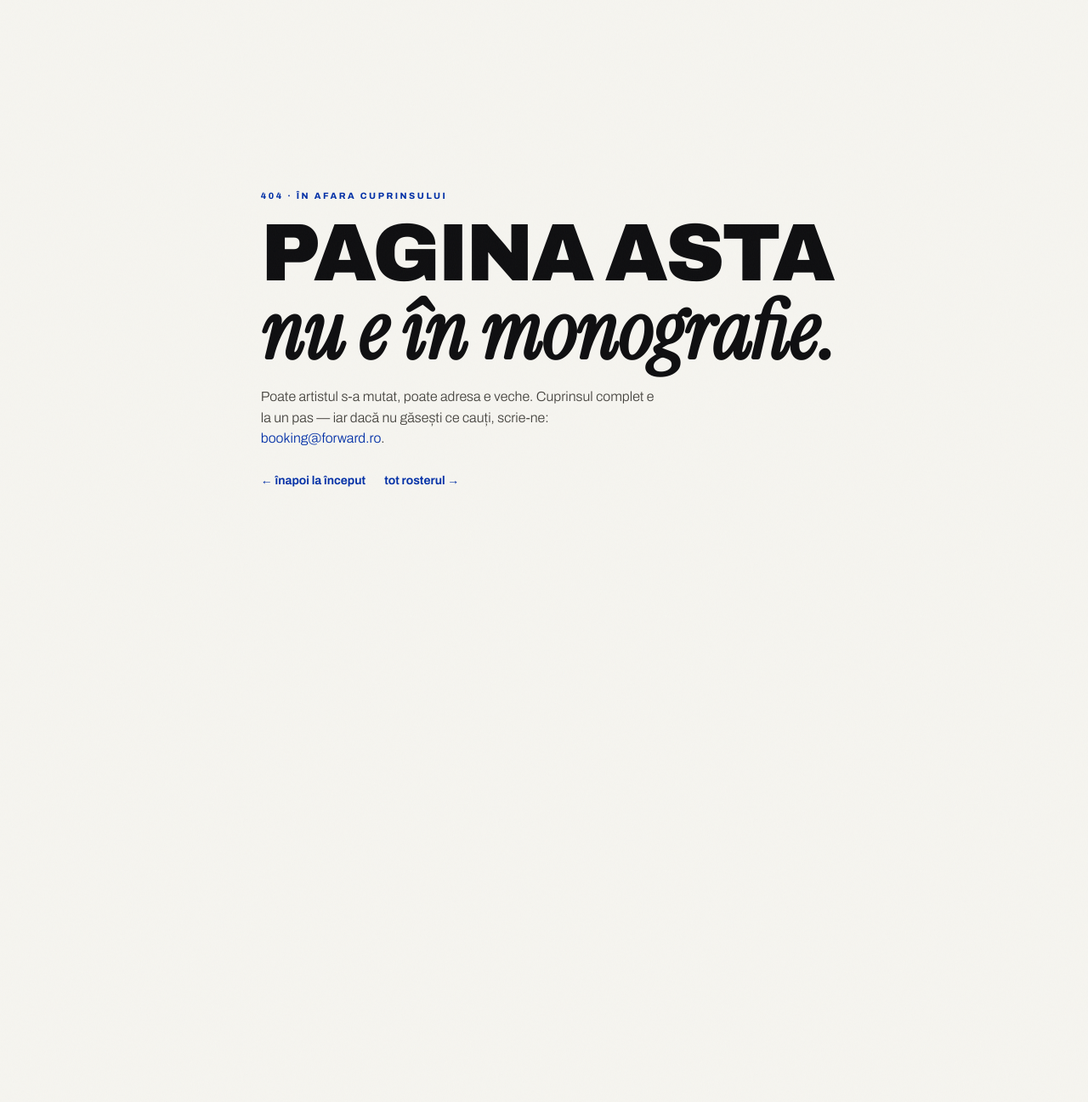
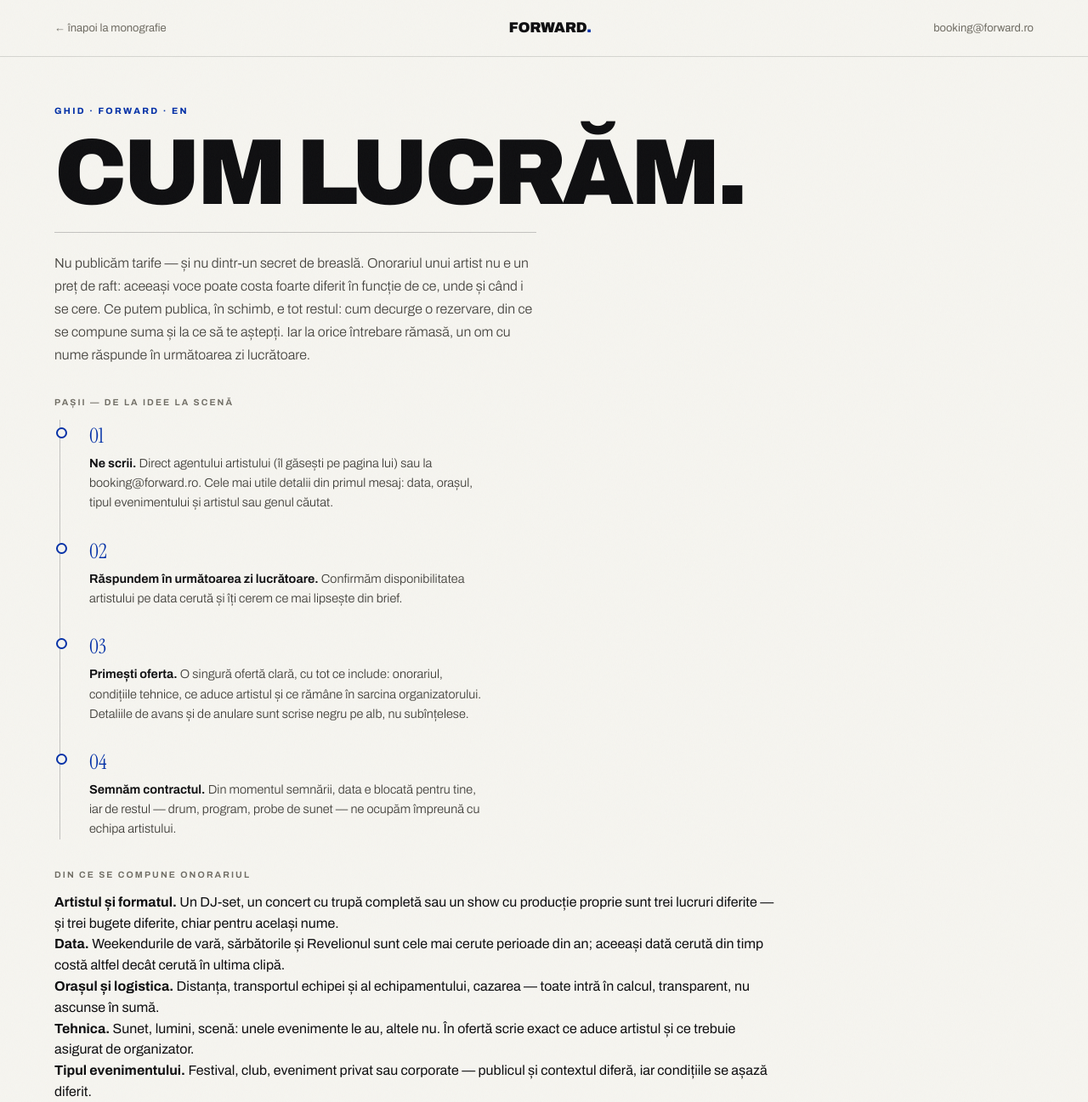
Before and after one commit to forward-hq/forward-ro, a Next.js app: page /cum-lucram in a window 1280 px wide. Before the commit this address had no page. Shown: the top 1297 px of the page at 85% size. Before the commit the page ends 800 px from the top, so only its background shows below. Built offline with nearby package versions, Linux system fonts and the light colour scheme.

Commit message:
CONT-05: pagina Cum lucram (RO)

```diff
--- /dev/null
+++ b/app/cum-lucram/page.js
@@ -0,0 +1,114 @@
+import Link from 'next/link';
+
+export const metadata = {
+    title: 'Cum lucrăm — booking pas cu pas',
+        description:
+          'Cât costă un concert și cum rezervi un artist prin Forward: pașii de booking, factorii care compun onorariul și întrebările frecvente — fără formulare, cu răspuns în următoarea zi lucrătoare.',
+        alternates: {
+    canonical: 'https://forward.ro/cum-lucram/',
+          languages: {
+      ro: 'https://forward.ro/cum-lucram/',
+              en: 'https://forward.ro/en/how-we-work/',
+        },
+    },
+};
+
+export default function CumLucram() {
+    return (
+          <>
+            <nav className="anav">
+              <Link className="back" href="/">← înapoi la monografie</Link>
+        <Link className="logo" href="/">Forward<i>.</i></Link>
+        <a className="back" href="mailto:booking@forward.ro?subject=Cerere booking">booking@forward.ro</a>
+            </nav>
+            <article className="apage">
+              <div className="kick">
+                Ghid · Forward
+      {' · '}
+                <Link href="/en/how-we-work/">EN</Link>
+              </div>
+              <h1>Cum lucrăm.</h1>
+
+        <p className="bio">
+          Nu publicăm tarife — și nu dintr-un secret de breaslă. Onorariul unui
+          artist nu e un preț de raft: aceeași voce poate costa foarte diferit
+          în funcție de ce, unde și când i se cere. Ce putem publica, în
+          schimb, e tot restul: cum decurge o rezervare, din ce se compune
+          suma și la ce să te aștepți. Iar la orice întrebare rămasă, un om cu
+          nume răspunde în următoarea zi lucrătoare.
+              </p>
+
+              <h2 className="sec">Pașii — de la idee la scenă</h2>
+        <div className="tl">
+          <div className="te"><span className="y">01</span><p><b>Ne scrii.</b> Direct agentului artistului (îl găsești pe pagina lui) sau la booking@forward.ro. Cele mai utile detalii din primul mesaj: data, orașul, tipul evenimentului și artistul sau genul căutat.</p></div>
+                <div className="te"><span className="y">02</span><p><b>Răspundem în următoarea zi lucrătoare.</b> Confirmăm disponibilitatea artistului pe data cerută și îți cerem ce mai lipsește din brief.</p></div>
+                <div className="te"><span className="y">03</span><p><b>Primești oferta.</b> O singură ofertă clară, cu tot ce include: onorariul, condițiile tehnice, ce aduce artistul și ce rămâne în sarcina organizatorului. Detaliile de avans și de anulare sunt scrise negru pe alb, nu subînțelese.</p></div>
+                <div className="te"><span className="y">04</span><p><b>Semnăm contractul.</b> Din momentul semnării, data e blocată pentru tine, iar de restul — drum, program, probe de sunet — ne ocupăm împreună cu echipa artistului.</p></div>
+              </div>
+
+              <h2 className="sec">Din ce se compune onorariul</h2>
+        <p>
+          <b>Artistul și formatul.</b> Un DJ-set, un concert cu trupă completă
+          sau un show cu producție proprie sunt trei lucruri diferite — și trei
+          bugete diferite, chiar pentru același nume.
+        </p>
+        <p>
+          <b>Data.</b> Weekendurile de vară, sărbătorile și Revelionul sunt
+          cele mai cerute perioade din an; aceeași dată cerută din timp costă
+          altfel decât cerută în ultima clipă.
+        </p>
+        <p>
+          <b>Orașul și logistica.</b> Distanța, transportul echipei și al
+          echipamentului, cazarea — toate intră în calcul, transparent, nu
+          ascunse în sumă.
+              </p>
+              <p>
+                <b>Tehnica.</b> Sunet, lumini, scenă: unele evenimente le au, altele
+          nu. În ofertă scrie exact ce aduce artistul și ce trebuie asigurat de
+          organizator.
+              </p>
+        <p>
+          <b>Tipul evenimentului.</b> Festival, club, eveniment privat sau
+          corporate — publicul și contextul diferă, iar condițiile se așază
+          diferit.
+              </p>
+
+              <h2 className="sec">Întrebări frecvente</h2>
+        <p><b>Cât costă să aduc un artist?</b><br />
+        Exact ce ai citit mai sus: depinde de artist, format, dată, oraș și
+        tehnică. Scrie-ne data și orașul — primești un răspuns concret, nu o
+        listă de prețuri care nu se aplică nimănui.</p>
+              <p><b>Cât de repede primesc un răspuns?</b><br />
+              În următoarea zi lucrătoare. E promisiunea afișată pe fiecare pagină de
+        artist — și motivul pentru care nu avem formulare de contact.</p>
+              <p><b>Cu cât timp înainte trebuie să rezerv?</b><br />
+              Cu cât mai devreme, cu atât mai multe opțiuni. Pentru datele mari —
+        weekenduri de vară, sărbători, Revelion — artiștii cei mai ceruți se
+        blochează cu multe luni înainte.</p>
+        <p><b>Cum funcționează avansul și anularea?</b><br />
+              Ambele sunt stabilite clar în ofertă și în contract, înainte să semnezi
+        — fără clauze-surpriză. Nu confirmăm o dată fără contract semnat.</p>
+        <p><b>Organizez o nuntă sau un eveniment de firmă. E pentru mine?</b><br />
+        Da — prin <a href="https://www.urban-events.ro" target="_blank" rel="noopener">Urban Events</a>,
+              agenția de evenimente a familiei Forward: același roster, cu echipa
+        specializată pe nunți, petreceri private și evenimente corporate.</p>
+              <p><b>Sunt artist și vreau să fiu reprezentat.</b><br />
+        Trimite-ne muzica ta la <a href="mailto:demo@forward.ro?subject=Demo — [numele tău]">demo@forward.ro</a>.
+              Ascultăm tot ce primim și răspundem la ce ne mișcă.</p>
+
+        <div className="door">
+          <b>Gata de primul pas?</b> Alege artistul din{' '}
+          <Link href="/#c2">roster</Link> și scrie-i direct agentului — sau
+          trimite totul într-un singur mesaj.
+                <a className="doorbtn" href="mailto:booking@forward.ro?subject=Cerere booking">booking@forward.ro →</a>
+              </div>
+              <p className="sla">Răspundem în următoarea zi lucrătoare.</p>
+
+              <div className="afoot">
+                <span>© {new Date().getFullYear()} Forward Music Agency SRL</span>
+            <Link href="/">înapoi la monografie →</Link>
+        </div>
+      </article>
+    </>
+  );
+}
```
